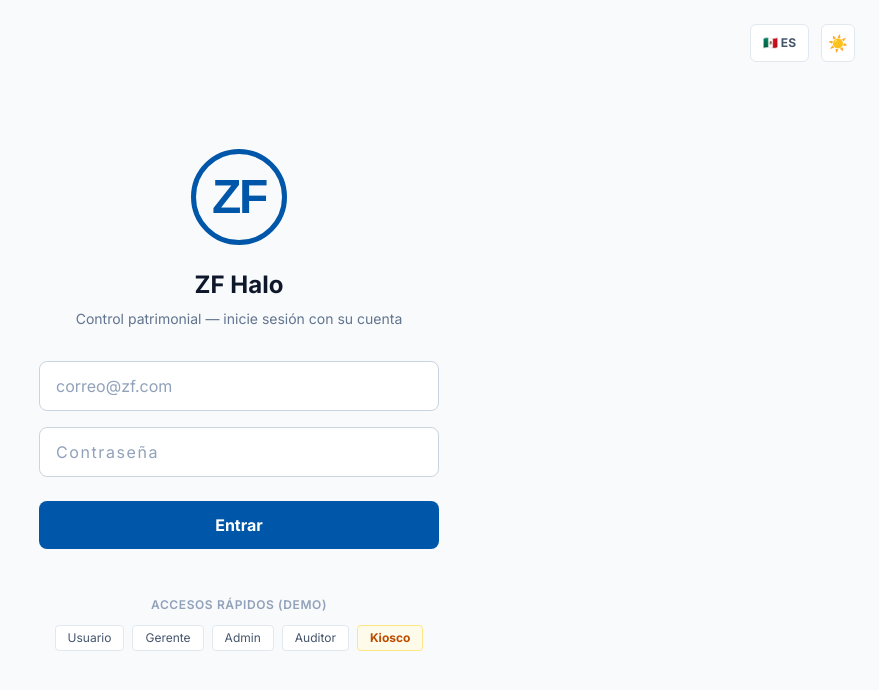
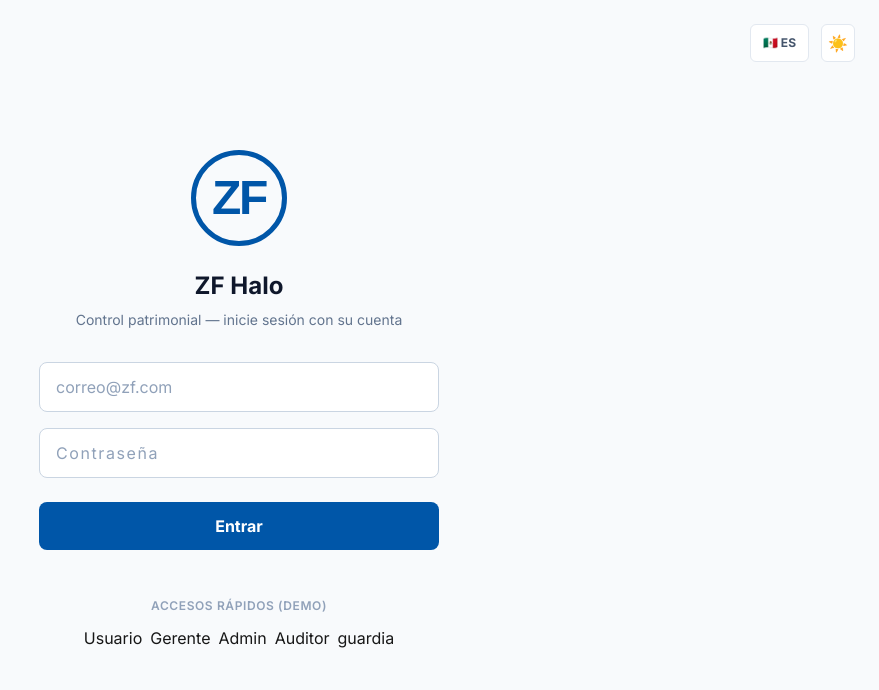
Before and after one commit to medinacisnerosjorgearturo99-ops/zf-halo-meetup-2026, a Next.js app in the folder frontend/: page / in a window 1280 px wide. Shown: the top 690 px of the page, without its empty margins (401-1280 px from the left). Built offline with nearby package versions, Linux system fonts and the light colour scheme.

Commit message:
Actualizacion de logn, se corrigio la informacion del llenado rapido de los diferentes roles

```diff
--- a/frontend/app/page.tsx
+++ b/frontend/app/page.tsx
@@ -65,9 +65,10 @@ export default function LoginPage() {
     }
   };
 
-  const autoFillDemo = (email: string) => {
+  // Antes recibía solo email, ahora recibe email y password
+  const autoFillDemo = (email: string, pass: string) => {
     setCredencial(email);
-    setPassword('zf2026');
+    setPassword(pass);
   };
 
   return (
@@ -146,11 +147,17 @@ export default function LoginPage() {
             {currentT.demo}
           </p>
           <div className="flex flex-wrap justify-center gap-2">
-            <button onClick={() => autoFillDemo('usuario@zf.com')} className="px-3 py-1 bg-white border border-slate-200 dark:bg-slate-800 dark:border-slate-700 text-xs text-slate-600 dark:text-slate-300 hover:bg-slate-50 rounded transition-colors">Usuario</button>
-            <button onClick={() => autoFillDemo('gerente@zf.com')} className="px-3 py-1 bg-white border border-slate-200 dark:bg-slate-800 dark:border-slate-700 text-xs text-slate-600 dark:text-slate-300 hover:bg-slate-50 rounded transition-colors">Gerente</button>
-            <button onClick={() => autoFillDemo('admin@zf.com')} className="px-3 py-1 bg-white border border-slate-200 dark:bg-slate-800 dark:border-slate-700 text-xs text-slate-600 dark:text-slate-300 hover:bg-slate-50 rounded transition-colors">Admin</button>
-            <button onClick={() => autoFillDemo('auditor@zf.com')} className="px-3 py-1 bg-white border border-slate-200 dark:bg-slate-800 dark:border-slate-700 text-xs text-slate-600 dark:text-slate-300 hover:bg-slate-50 rounded transition-colors">Auditor</button>
-            <button onClick={() => autoFillDemo('guardia@zf.com')} className="px-3 py-1 bg-amber-50 dark:bg-amber-900/20 border border-amber-200 dark:border-amber-800 text-xs text-amber-700 dark:text-amber-500 font-bold hover:bg-amber-100 rounded transition-colors">Kiosco</button>
+            <button onClick={() => autoFillDemo('jake@gmail.com', 'user')} className="...">Usuario</button>
+
+            <button onClick={() => autoFillDemo('angel@gmail.com', 'gerente')} className="...">Gerente</button>
+
+            {/* Ejemplo si el admin tiene otra contraseña */}
+            <button onClick={() => autoFillDemo('jorge@gmail.com', 'admin')} className="...">Admin</button>
+
+            <button onClick={() => autoFillDemo('sebas@gmail.com', 'auditor')} className="...">Auditor</button>
+
+            {/* Ejemplo para el guardia con su correo real */}
+            <button onClick={() => autoFillDemo('jose@gmail.com', 'guardia')} className="...">guardia</button>
           </div>
         </div>
 
```
